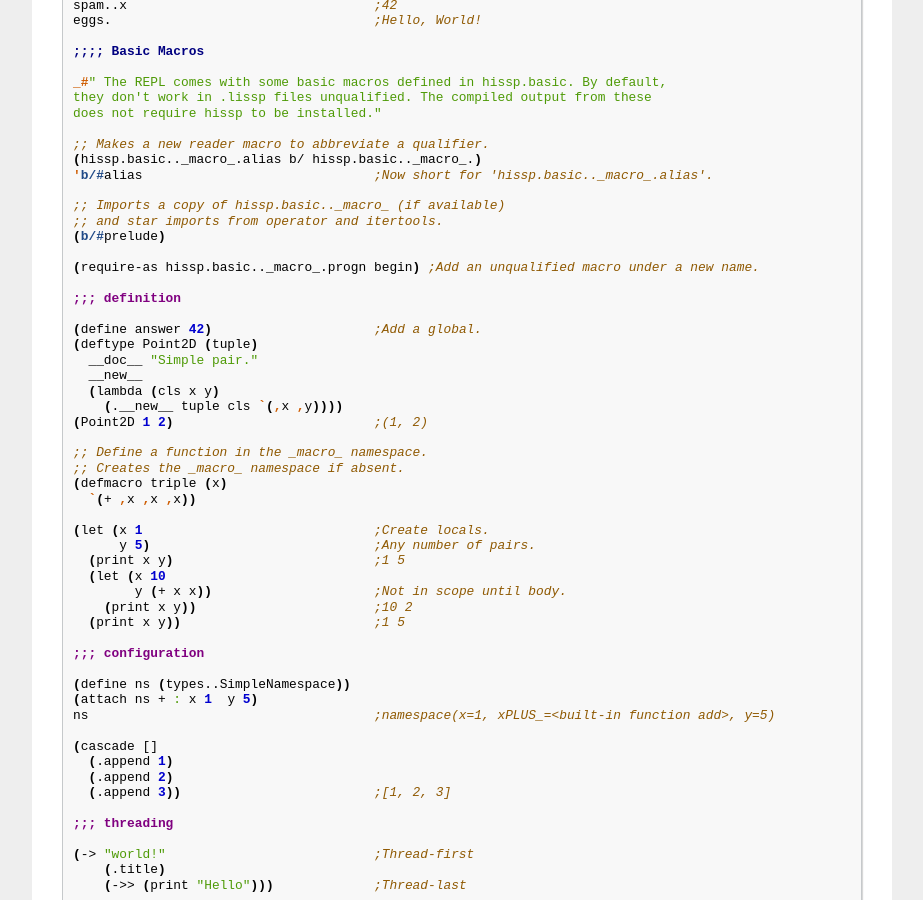
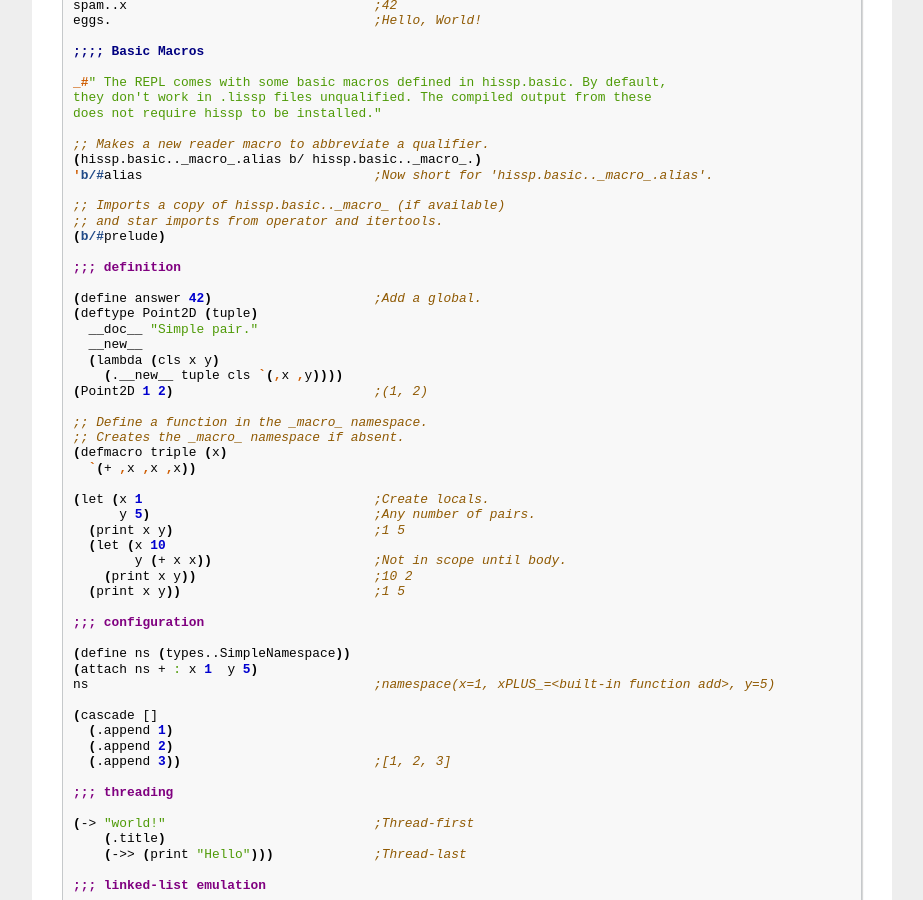
Before and after one commit to gilch/hissp, a Sphinx documentation site: the page built from docs/lissp_quickstart.rst, in a window 1280 px wide and 900 px high, scrolled down 6838 px. Shown: the whole window, without its empty margins (268-1191 px from the left). Built offline with Sphinx 7.4.7, drawn with Linux system fonts in a browser that asks for light colours; pages that are not in the unit, such as notebooks, are missing from menus.

Commit message:
Remove reference to deleted require-as macro in lissp_quickstart.rst

```diff
--- a/docs/lissp_quickstart.rst
+++ b/docs/lissp_quickstart.rst
@@ -460,8 +460,6 @@ Lissp Quick Start
    ;; and star imports from operator and itertools.
    (b/#prelude)
 
-   (require-as hissp.basic.._macro_.progn begin) ;Add an unqualified macro under a new name.
-
    ;;; definition
 
    (define answer 42)                     ;Add a global.
```
